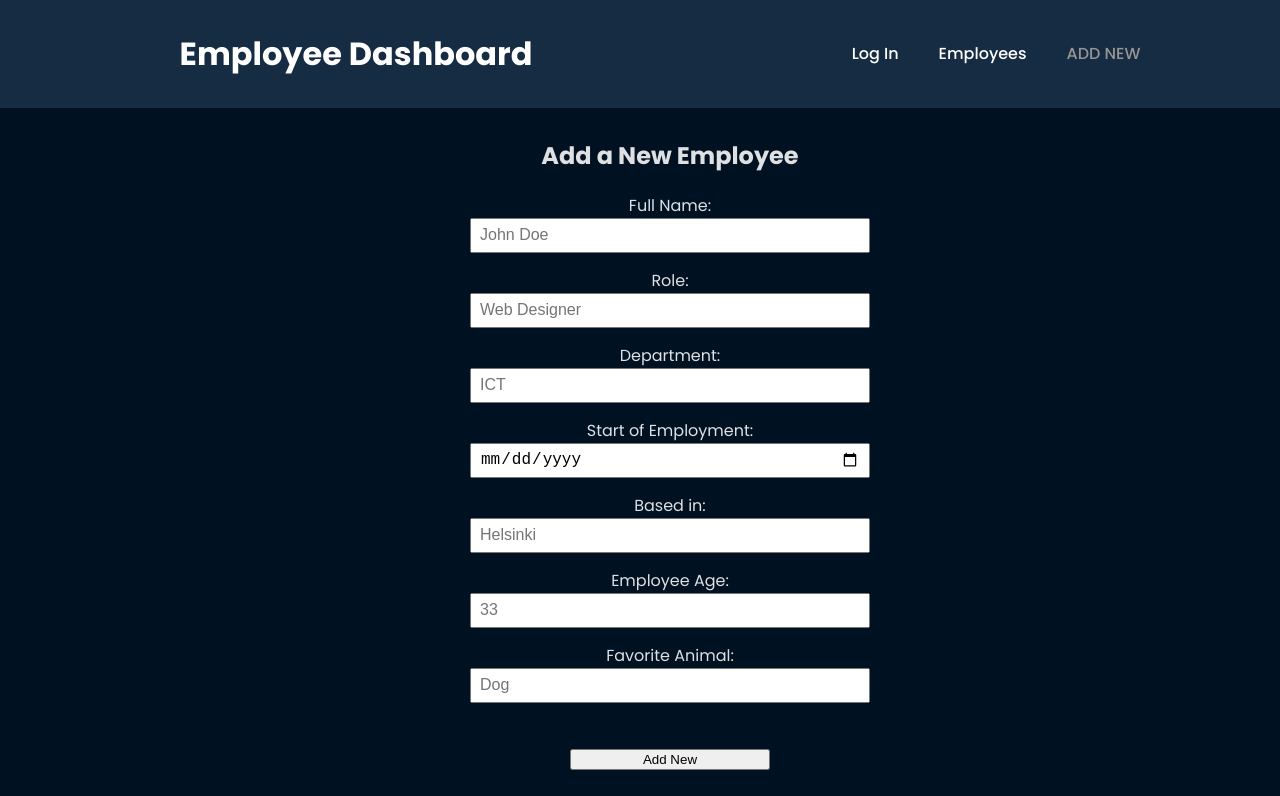
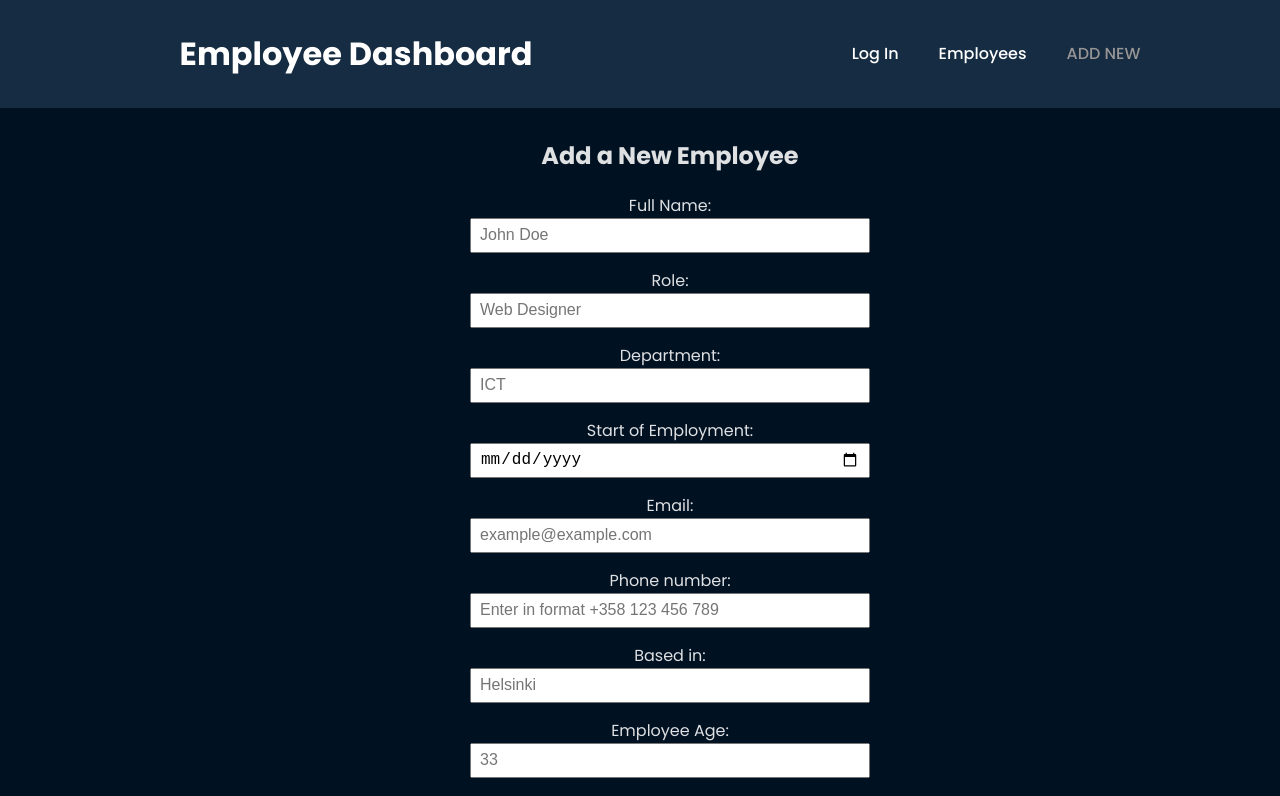
Before and after one commit to maria-aluko/employeeApp, a React (Vite) app: page /new in a window 1280 px wide. Shown: the top 796 px of the page. Built offline with nearby package versions, Linux system fonts and the light colour scheme; a web font is replaced by a local one.

Commit message:
update form

```diff
--- a/db.json
+++ b/db.json
@@ -3,32 +3,38 @@
     {
       "id": "1",
       "name": "Alice Johnson",
-      "role": "React Teacher",
+      "role": "React Dev",
       "department": "ICT",
       "startDate": "2018-09-01",
       "location": "New York",
       "age": 33,
-      "animal": "dog"
+      "animal": "dog",
+      "phone": "+358 40 123 4567",
+      "email": "alice.johnson@example.fi"
     },
     {
       "id": "3",
       "startDate": "2024-01-10",
       "name": "Rachel Kim",
       "animal": "hamster",
-      "role": "Node Teacher",
+      "role": "Node Master",
       "department": "ICT",
       "location": "London",
-      "age": 41
+      "age": 41,
+      "phone": "+358 44 234 5678",
+      "email": "rachel.kim@outlook.fi"
     },
     {
       "id": "4",
       "name": "James Williams",
-      "role": "UI Teacher",
+      "role": "UI Designer",
       "department": "Web Dev",
       "startDate": "2009-11-02",
-      "location": "Austin",
+      "location": "Tallinn",
       "age": 29,
-      "animal": "mouse"
+      "animal": "mouse",
+      "phone": "+358 50 345 6789",
+      "email": "james.williams@gmail.fi"
     },
     {
       "id": "5",
@@ -38,47 +44,57 @@
       "startDate": "2008-05-15",
       "location": "Denver",
       "age": 39,
-      "animal": "dog"
+      "animal": "dog",
+      "phone": "+358 45 456 7890",
+      "email": "linda.garcia@live.fi"
     },
     {
       "id": "6",
       "name": "Robert Brown",
-      "role": "Backend Teacher",
+      "role": "Backend Dev",
       "department": "Backend",
       "startDate": "2018-03-20",
       "location": "New York",
       "age": 35,
-      "animal": "cat"
+      "animal": "cat",
+      "phone": "+358 40 567 8901",
+      "email": "robert.brown@yahoo.fi"
     },
     {
       "id": "7",
       "name": "Patricia Wilson",
-      "role": "UI Teacher",
+      "role": "UI Designer",
       "department": "Admin",
       "startDate": "2024-06-01",
       "location": "Los Angeles",
       "age": 40,
-      "animal": "dog"
+      "animal": "dog",
+      "phone": "+358 41 678 9012",
+      "email": "patricia.wilson@icloud.fi"
     },
     {
       "id": "8",
       "name": "John Miller",
-      "role": "CSS Teacher",
+      "role": "CSS Head",
       "department": "Web Dev",
       "startDate": "2014-09-05",
       "location": "Seattle",
       "age": 43,
-      "animal": "turtle"
+      "animal": "turtle",
+      "phone": "+358 42 789 0123",
+      "email": "john.miller@elisanet.fi"
     },
     {
       "id": "9",
       "startDate": "2015-04-25",
       "name": "Karen Martinez",
       "animal": "dog",
-      "role": "UI Teacher",
+      "role": "UI Designer",
       "department": "Backend",
       "location": "Helsinki",
-      "age": 36
+      "age": 36,
+      "phone": "+358 43 890 1234",
+      "email": "karen.martinez@webmail.fi"
     },
     {
       "id": "96",
@@ -87,8 +103,10 @@
       "animal": "cat",
       "role": "Web Designer",
       "department": "ICT",
-      "location": "Helsinki",
-      "age": "33"
+      "location": "Pasila",
+      "age": "33",
+      "phone": "+358 44 901 2345",
+      "email": "john.doe@gmail.com"
     },
     {
       "id": "44",
@@ -98,7 +116,9 @@
       "role": "Web Designer",
       "department": "ICT",
       "location": "Vantaa",
-      "age": "34"
+      "age": "34",
+      "phone": "+358 40 123 9876",
+      "email": "maria.aluko@post.fi"
     }
   ]
 }
--- a/src/components/Button/Button.module.css
+++ b/src/components/Button/Button.module.css
@@ -23,3 +23,8 @@
 .btn.secondary:hover {
   background-color: var(--secondary-hover);
 }
+
+.btn.formButton {
+  width: 50%;
+  margin: 30px auto 0 auto;
+}
--- a/src/components/EmployeeCard/EmployeeCard.jsx
+++ b/src/components/EmployeeCard/EmployeeCard.jsx
@@ -87,7 +87,7 @@ const EmployeeCard = ({id, startDate, department, name, location, role, animal,
             </div>
 
             <div className='smallTxt'>
-            <p>Been here for
+            <p>Has worked
                 {yearsWorked < 1 && <span> few months</span>}
                 {yearsWorked > 1 && <span> {yearsWorked} years</span>}
             </p>
--- a/src/components/EmployeeCard/EmployeeCard.module.css
+++ b/src/components/EmployeeCard/EmployeeCard.module.css
@@ -64,8 +64,7 @@ img {
 }
 
 input {
-  margin-top: 5px;
-  width: 50px;
+  width: 200px;
 }
 
 .smallTxt {
--- a/src/pages/Form.jsx
+++ b/src/pages/Form.jsx
@@ -1,9 +1,10 @@
 import { useState } from "react";
 import axios from "axios";
 import employees from "../components/EmployeesData/EmployeesData";
-import './Form.css';
+import Button from "../components/Button/Button";
+import styles from './Form.module.css';
 
-const Form = ({id, name, role, department, startDate, location, age, animal}) => {
+const Form = ({id, name, role, department, startDate, location, age, animal, email, phone}) => {
   const [persons, setPersons] = useState([]);
   const [isLoading, setIsLoading] = useState(false);
 
@@ -25,6 +26,8 @@ const Form = ({id, name, role, department, startDate, location, age, animal}) =>
     location,
     age,
     animal,
+    email,
+    phone,
   });
 
   const handleChange = (e) => {
@@ -51,6 +54,8 @@ const Form = ({id, name, role, department, startDate, location, age, animal}) =>
       location: formData.location,
       age: formData.age,
       animal: formData.animal,
+      email: formData.email,
+      phone: formData.phone
     };
     addEmployee(newEmployee);
   };
@@ -64,6 +69,7 @@ const Form = ({id, name, role, department, startDate, location, age, animal}) =>
         <form
         onChange={handleChange}
         onSubmit={createEmployee}
+        className={styles.formContainer}
       >
         <label htmlFor="name">Full Name: </label>
         <input
@@ -92,6 +98,21 @@ const Form = ({id, name, role, department, startDate, location, age, animal}) =>
           value={formData.startDate}
           type="date"
         />
+
+        <label htmlFor="email">Email: </label>
+        <input
+          name="email"
+          value={formData.email}
+          type="text"
+          placeholder="example@example.com"
+        />
+        <label htmlFor="phone">Phone number: </label>
+        <input
+          name="phone"
+          value={formData.phone}
+          type="text"
+          placeholder="Enter in format +358 123 456 789"
+        />
         <label htmlFor="location">Based in: </label>
         <input
           name="location"
@@ -113,7 +134,12 @@ const Form = ({id, name, role, department, startDate, location, age, animal}) =>
           type="text"
           placeholder="Dog"
         />
-        <button className="formButton" type="submit">Add New</button>
+        <Button
+          role='formButton'
+          text={'Add Employee'}
+          type='submit'
+        >
+          Add New </Button>
       </form>
       )}
     </div>
--- a/src/pages/Form.css
+++ b/src/pages/Form.module.css
@@ -1,23 +1,18 @@
-form {
+.formContainer {
   display: flex;
   flex-direction: column;
   max-width: 400px;
   margin: 0 auto;
 }
 
-label, input {
+.formContainer label, .formContainer input {
   width: 100%;
   box-sizing: border-box;
 }
 
-input {
+.formContainer input {
   padding: 8px;
   font-size: 16px;
   margin: 0 0 16px 0;
   height: 35px;
 }
-
-.formButton {
-  width: 50%;
-  margin: 30px auto 0 auto;
-}
--- a/src/pages/SinglePage.jsx
+++ b/src/pages/SinglePage.jsx
@@ -2,7 +2,7 @@ import { useEffect, useState } from "react";
 import { useParams, useNavigate } from "react-router-dom";
 import { calcYearsWorked } from "../utilities/calcYearsWorked";
 import Button from "../components/Button/Button";
-import './SinglePage.css'
+import styles from './SinglePage.module.css'
 
 const SinglePage = () => {
   const { id } = useParams();
@@ -27,29 +27,38 @@ const SinglePage = () => {
   }
 
   return (
-    <div className="SPcontent">
-       <div className='SPcard'>
-        <div className="content">
-          <p className="empName">{employee.name}</p>
+    <div className={styles.SPcontent}>
+       <div className={styles.SPcard}>
+        <div className={styles.SPinfo}>
+          <p className={styles.empName}>{employee.name}</p>
+          <div className={styles.section}>
+            <h4>Employment Details</h4>
             <p>ID: {employee.id}</p>
             <p>Employee Role: {employee.role}</p>
             <p>Department: {employee.department}</p>
+            <p>Start Date: {employee.startDate}</p>
+            <p>Employment Duration: {calcYearsWorked(employee.startDate)} years</p>
+          </div>
+          <div className={styles.section}>
+            <h4>Contact Details</h4>
+            <p>Email: {employee.email}</p>
+            <p>Phone number: {employee.phone}</p>
+          </div>
+          <div className={styles.section}>
+            <h4>Personal Details</h4>
             <p>Based in: {employee.location}</p>
             <p>Age: {employee.age}</p>
-          <p>Start Date: {employee.startDate}</p>
-          <p>Employment Duration: {calcYearsWorked(employee.startDate)} years</p>
             <p>Favorite Animal: {employee.animal}</p>
           </div>
+        </div>
 
-        <div className='secondContent'>
+        <div className={styles.SPsecond}>
           <img
             src={`https://robohash.org/${id}?set=set5`}
             alt="Employee Picture"
           />
         </div>
-
       </div>
-
       <Button text="Back to List" onClick={() => navigate(-1)} />
     </div>
   );
--- a/src/pages/SinglePage.css
+++ b/src/pages/SinglePage.module.css
@@ -6,16 +6,32 @@
 }
 
 .SPcard {
-  width: 600px;
+  width: 500px;
   color: #162C42;
   background-color: rgb(238, 238, 238);
-  padding: 10px;
+  padding: 10px 20px;
   box-shadow: 0 0 5px #333;
   font-size: 1rem;
   margin: 10px;
-  text-align: center;
+  text-align: left;
   border-radius: 5px;
   display: flex;
-  line-height: 0.5rem;
+  line-height: 0.7rem;
   border-left: 5px solid rgb(238, 238, 238);
 }
+
+.SPinfo {
+  flex: 3;
+}
+
+.section {
+  padding-top: 0.1rem;
+}
+
+.SPsecond {
+  flex: 1;
+}
+
+.empName {
+  font-size: 1.5em;
+}
```
Lines whose indentation alone changed are shown as unchanged.
